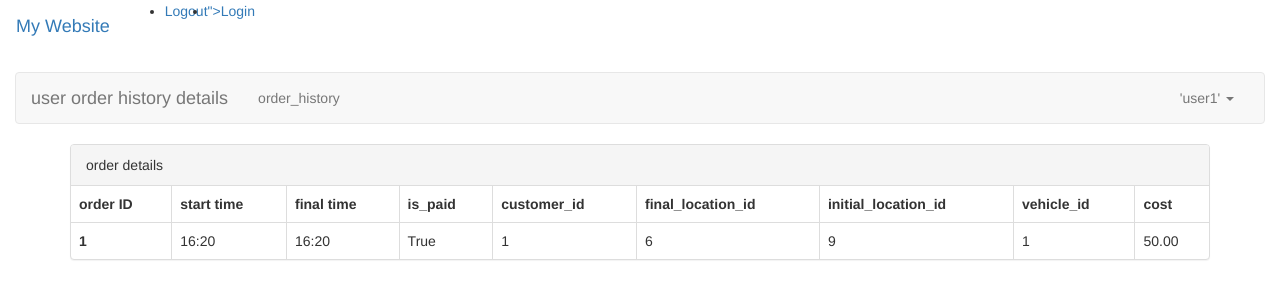
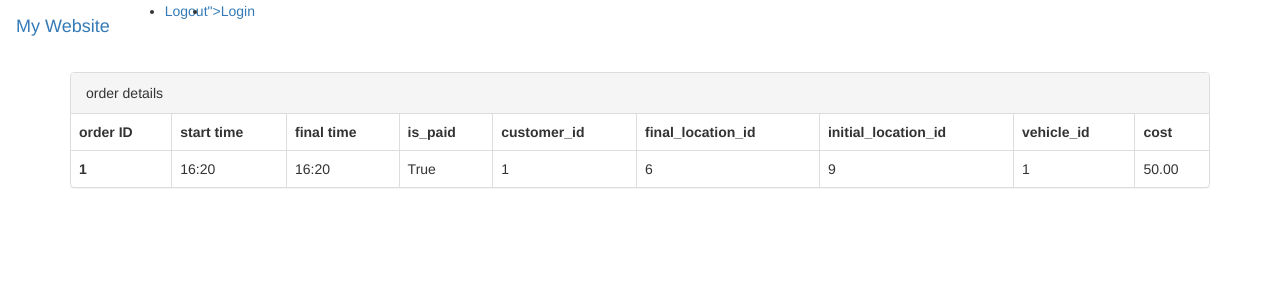
Before and after one commit to Alessio2110/django_vehicle_sharing, a Django app: page /order_history/1/details/ in a window 1280 px wide. Shown: the top 300 px of the page. Run offline with Django 3.2, Linux system fonts and the light colour scheme; a user stored in the database is signed in; data comes from the database, SQL or seed files in the repository; both versions use the stored data as it was after the commit; some libraries are stand-ins or nearby versions.

Commit message:
update function

```diff
--- a/IT_Project/locations/views.py
+++ b/IT_Project/locations/views.py
@@ -3,6 +3,7 @@ import json
 import sqlite3
 from django.contrib import messages
 from django.views.generic.edit import CreateView
+from decimal import Decimal
 
 from . import models
 from django.shortcuts import render, redirect, HttpResponse
@@ -155,12 +156,18 @@ def return_order(request):
 
 
 def order_history(request):
+    if request.user is None or not request.user.is_authenticated:
+        return redirect("/accounts/login")
 
-    queryset = models.Order.objects.all()
+    username = request.user.username
+    logged_customer = CustomUser.objects.get(user=User.objects.get(username=username))
+    queryset = models.Order.objects.filter(customer_id=logged_customer.user.id)
 
     return render(request, 'locations/order_history.html', {'queryset':queryset})
 
 def order_detail(request,nid):
+    if request.user is None or not request.user.is_authenticated:
+        return redirect("/accounts/login")
 
     queryset = models.Order.objects.filter(id=nid)
 
@@ -232,14 +239,15 @@ def deposit(request):
         return redirect("/accounts/login")
 
     if request.method == "POST":
-        depositAmount = request.POST.get("depositAmount")
+        depositAmount = Decimal(request.POST.get("depositAmount"))
         username = request.user.username
         logged_customer = CustomUser.objects.get(user=User.objects.get(username=username))
 
-        logged_customer.balance += depositAmount
+        balance = logged_customer.balance
+
+        logged_customer.balance = depositAmount+balance
         logged_customer.save()
-
-        return render(request, "/")
+        return redirect("/")
     else:
         return render(request, "locations/deposit.html")
 
@@ -249,29 +257,31 @@ def payment(request,nid):
         return redirect("/accounts/login")
 
     if request.method == "POST":
+        print("b")
         username = request.user.username
         logged_customer = CustomUser.objects.get(user=User.objects.get(username=username))
         balance = logged_customer.balance
-        queryset = models.Order.objects.filter(id=nid)
-        cost = queryset.cost
-
-        queryset = models.Order.objects.filter(id=nid)
+        order = models.Order.objects.get(id=nid)
+        cost = order.cost
 
         if(balance>cost):
-            queryset.is_paid=1
-            queryset.save()
+
+            order.is_paid=1
+            order.save()
             logged_customer.balance -= cost
             logged_customer.save()
-            return render(request, "/order_history/")
+            return redirect("/order_history/")
+
         else:
             return render(request, "/order_history/")
 
     else:
+        print("a")
         username = request.user.username
         logged_customer = CustomUser.objects.get(user=User.objects.get(username=username))
         balance = logged_customer.balance
-        queryset = models.Order.objects.filter(id=nid)
-        cost=queryset.cost
+        order = models.Order.objects.get(id=nid)
+        cost=order.cost
         context={'balance':balance , 'cost':cost}
 
         return render(request, "locations/payment.html", context)
--- a/IT_Project/templates/locations/deposit.html
+++ b/IT_Project/templates/locations/deposit.html
@@ -7,8 +7,11 @@
 
 {% block content %}
   <div class="input-group">
-    <input type="text" class="form-control" placeholder="deposit amount" aria-describedby="basic-addon2" style="width:160px; height:25px;">
+    <form  method="POST" >
+      {% csrf_token %}
+    <input type="text" class="form-control" placeholder="deposit amount" aria-describedby="basic-addon2" style="width:160px; height:25px;" name="depositAmount">
     <button type="submit" name="deposit" id="deposit" value="none">Deposit</button>
+    </form>
   </div>
   <button onclick="window.location.href='/'" type="button" id="customer" value="none">Return to Homepage</button>
 {% endblock %}
--- a/IT_Project/templates/locations/order_detail.html
+++ b/IT_Project/templates/locations/order_detail.html
@@ -6,38 +6,6 @@
 {% endblock %}
 
 {% block content %}
-    <nav class="navbar navbar-default">
-    <div class="container-fluid">
-      <div class="navbar-header">
-        <button type="button" class="navbar-toggle collapsed" data-toggle="collapse" data-target="#bs-example-navbar-collapse-1" aria-expanded="false">
-          <span class="sr-only">Toggle navigation</span>
-          <span class="icon-bar"></span>
-          <span class="icon-bar"></span>
-          <span class="icon-bar"></span>
-        </button>
-        <a class="navbar-brand" href="#">user order history details</a>
-      </div>
-      <div class="collapse navbar-collapse" id="bs-example-navbar-collapse-1">
-        <ul class="nav navbar-nav">
-          <li><a href="/order_history">order_history</a></li>
-
-        </ul>
-        <ul class="nav navbar-nav navbar-right">
-          <li class="dropdown">
-            <a href="#" class="dropdown-toggle" data-toggle="dropdown" role="button" aria-haspopup="true"
-               aria-expanded="false">'{{user.username}}' <span class="caret"></span></a>
-            <ul class="dropdown-menu">
-              <li><a href="#">user page</a></li>
-              <li><a href="#">my details</a></li>
-              <li role="separator" class="divider"></li>
-              <li><a href="#">login out</a></li>
-            </ul>
-          </li>
-        </ul>
-      </div>
-    </div>
-  </nav>
-
   <div>
       <div class="container">
         <div class="panel panel-default">
```
Also changed, not shown: IT_Project/templates/locations/payment.html (+2 -33 lines), IT_Project/db.sqlite3.
